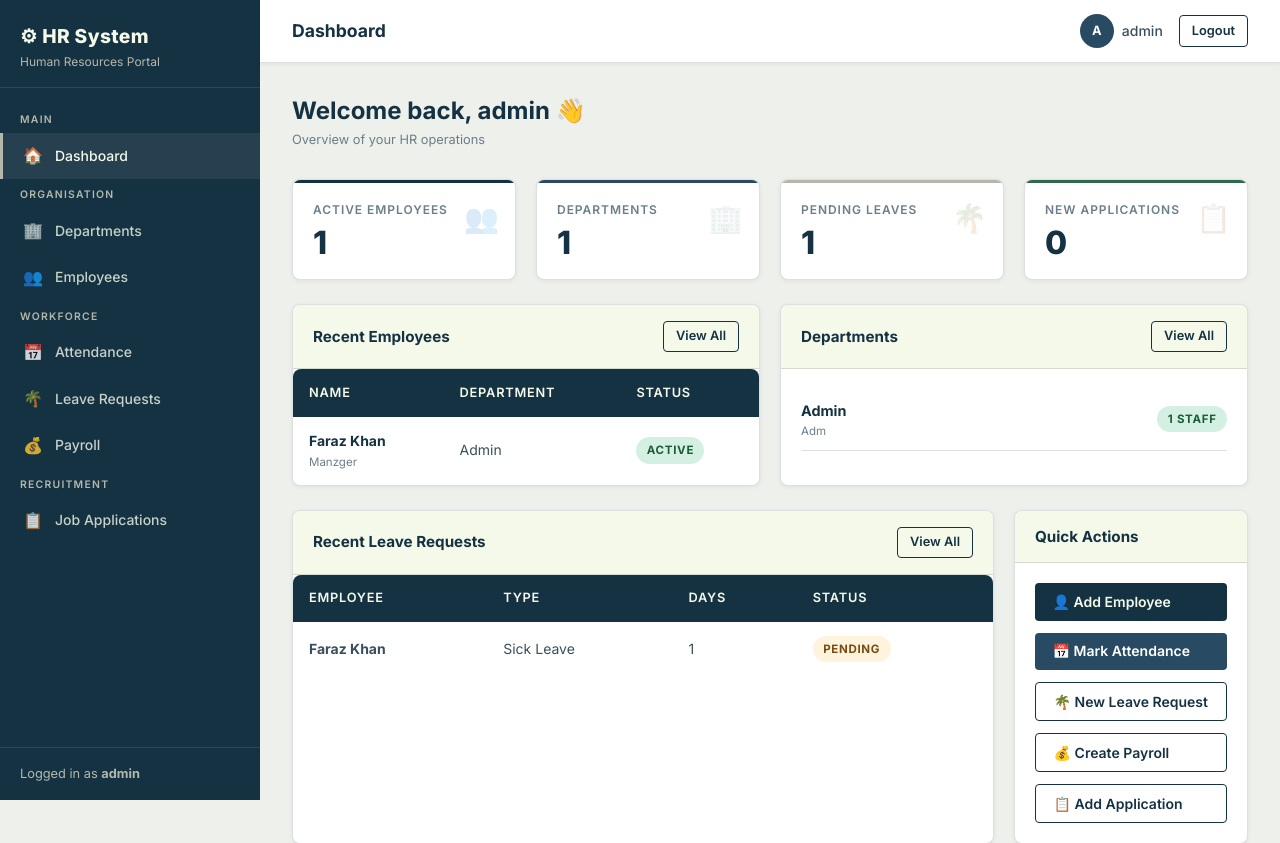
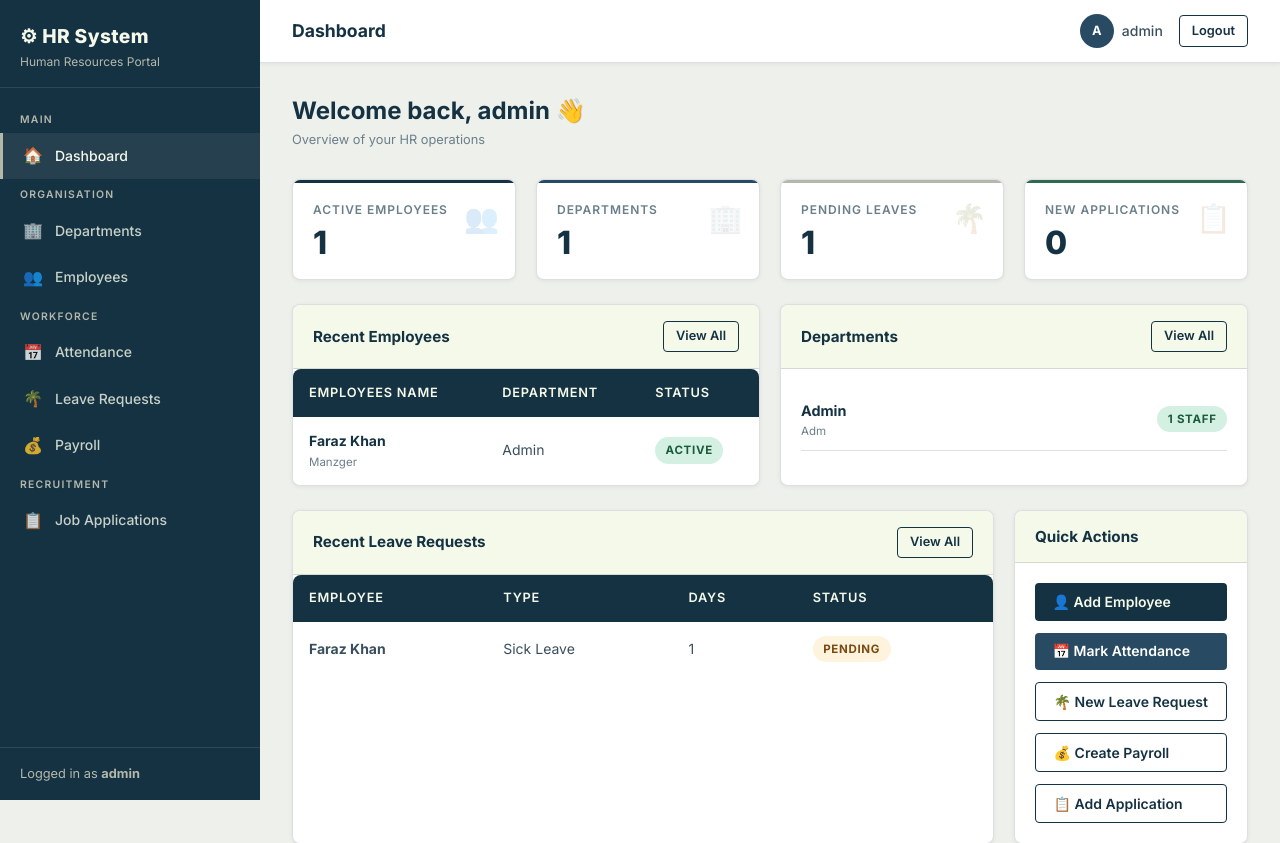
Before and after one commit to zainammar/djang-hr-system, a Django app: page / in a window 1280 px wide. Shown: the top 843 px of the page. Run offline with Django 4.2, Linux system fonts and the light colour scheme; a user stored in the database is signed in; data comes from the database, SQL or seed files in the repository; both versions use the stored data as it was after the commit; data that the repository does not hold is empty.

Commit message:
Change and Upadate

```diff
--- a/employees/templates/employees/dashboard.html
+++ b/employees/templates/employees/dashboard.html
@@ -46,7 +46,7 @@
       <table>
         <thead>
           <tr>
-            <th>Name</th>
+            <th>Employees Name</th>
             <th>Department</th>
             <th>Status</th>
           </tr>
```
Also changed, not shown: db.sqlite3.
